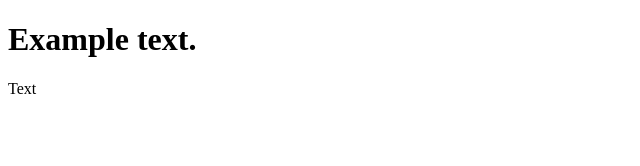
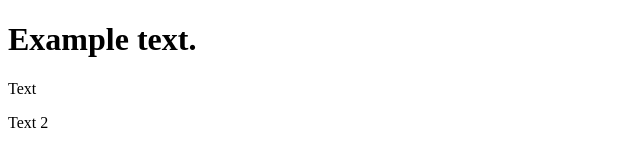
Before and after one commit to motos5/github_actions, a plain HTML site: page index.html in a window 1280 px wide. Shown: the full height of the page, 0-640 px from the left. Drawn offline with nearby package versions, Linux system fonts and the light colour scheme.

Commit message:
Add new text [actions skip]

```diff
--- a/index.html
+++ b/index.html
@@ -8,6 +8,7 @@
 <body>
     <h1 class="title">Example text.</h1>
     <p class="text">Text</p>
+    <p class="text2">Text 2</p>
 
     <script src="https://ajax.googleapis.com/ajax/libs/jquery/3.5.1/jquery.min.js"></script>
     <script src="js/mine.js"></script>
```
